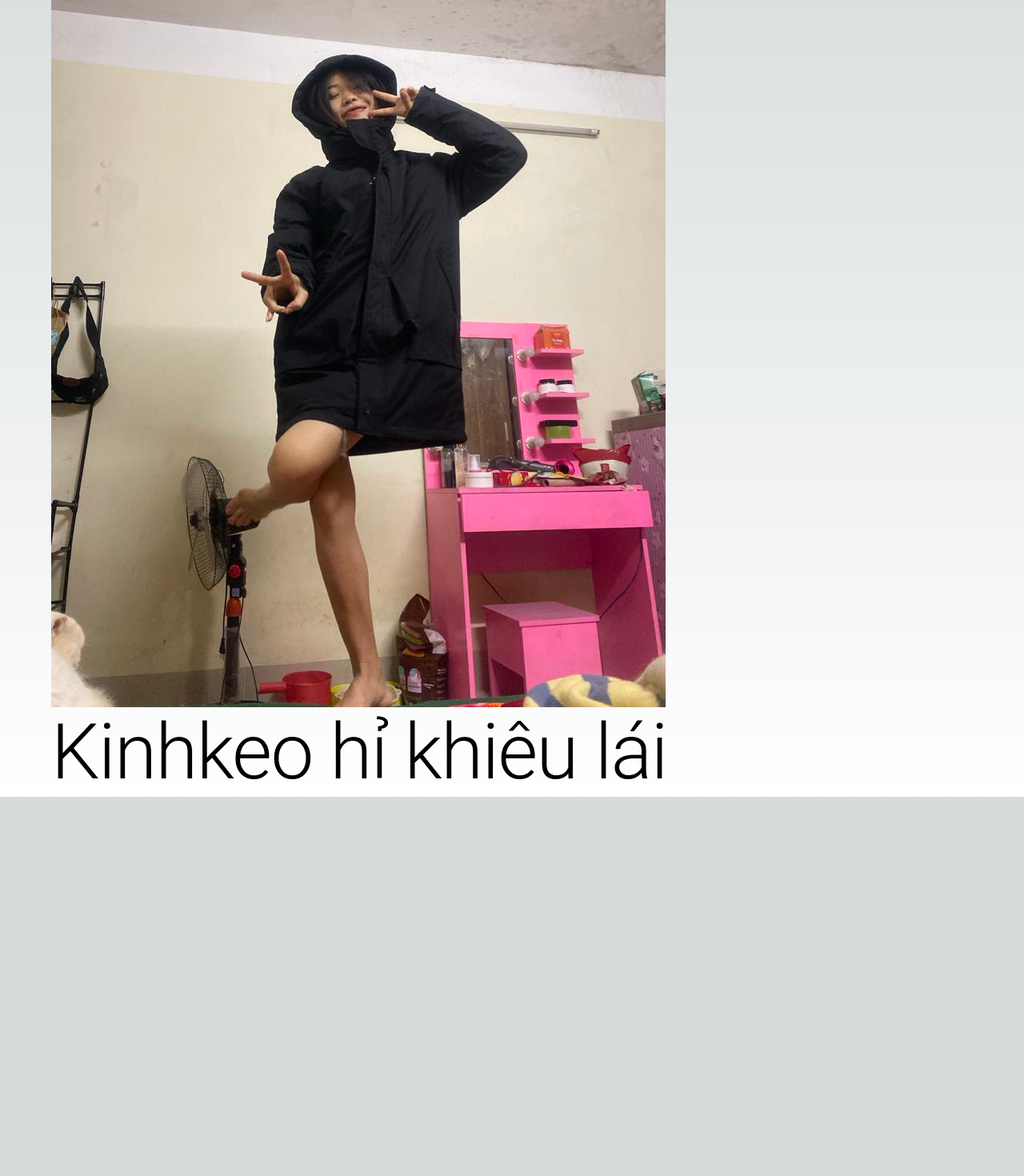
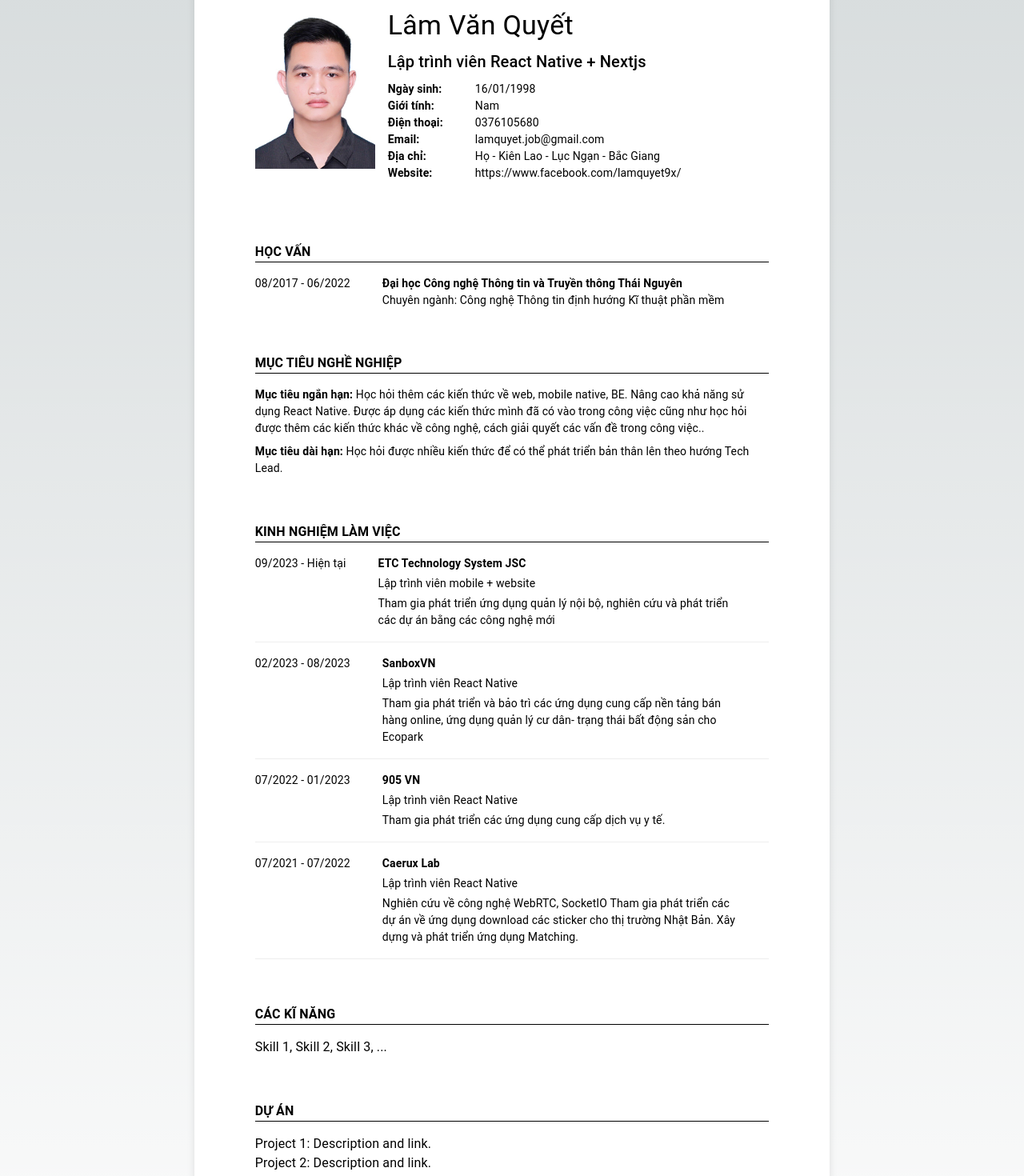
Before and after one commit to LamQuyet/LamQuyet.github.io, a Next.js app: page / in a window 1280 px wide. Shown: the part 140-1610 px from the top of the page at 80% size. Before the commit the page ends 1136 px from the top, so only its background shows below. Built offline with nearby package versions, Linux system fonts and the light colour scheme.

Commit message:
Information + Educe + Career goals + Experience

```diff
--- a/src/app/page.tsx
+++ b/src/app/page.tsx
@@ -3,64 +3,162 @@
 import Layout from "../components/Layout";
 import Header from "../components/Header";
 import Section from "../components/Section";
-import { Box, Container, Typography } from "@mui/material";
-import Image from "next/image";
+import { Box, Container, Stack, Typography } from "@mui/material";
 
 const HomePage = () => {
   return (
-    <Container>
-      <Box>
-        <Box
-          component="img"
-          sx={{
-            height: "auto",
-            width: "auto",
-            // maxHeight: { xs: 233, md: 167 },
-            // maxWidth: { xs: 350, md: 250 },
-          }}
-          alt="image"
-          src="/images/image_1.jpg"
-        />
-        <Typography variant="h1">Kinhkeo hỉ khiêu lái</Typography>
-      </Box>
-    </Container>
-    // <Layout>
-    //   <Header />
-    //   <Section title="Experience">
-    //     <Typography variant="body1" component="p">
-    //       Job 1: Description of your role and achievements.
-    //     </Typography>
-    //     <Typography variant="body1" component="p">
-    //       Job 2: Description of your role and achievements.
-    //     </Typography>
-    //   </Section>
-    //   <Section title="Education">
-    //     <Typography variant="body1" component="p">
-    //       Degree: Institution, Year.
-    //     </Typography>
-    //   </Section>
-    //   <Section title="Skills">
-    //     <Typography variant="body1" component="p">
-    //       Skill 1, Skill 2, Skill 3, ...
-    //     </Typography>
-    //   </Section>
-    //   <Section title="Projects">
-    //     <Typography variant="body1" component="p">
-    //       Project 1: Description and link.
-    //     </Typography>
-    //     <Typography variant="body1" component="p">
-    //       Project 2: Description and link.
-    //     </Typography>
-    //   </Section>
-    //   <Section title="Contact">
-    //     <Typography variant="body1" component="p">
-    //       Email: youremail@example.com
-    //     </Typography>
-    //     <Typography variant="body1" component="p">
-    //       Phone: (123) 456-7890
-    //     </Typography>
-    //   </Section>
-    // </Layout>
+    <Layout>
+      <Header />
+      <Section title="Học vấn">
+        <Stack direction="row" spacing={5}>
+          <Typography fontWeight={"400"} fontSize={14} maxWidth={"30%"}>
+            08/2017 - 06/2022
+          </Typography>
+          <Stack maxWidth={"70%"}>
+            <Typography fontWeight={"600"} fontSize={14}>
+              Đại học Công nghệ Thông tin và Truyền thông Thái Nguyên
+            </Typography>
+            <Typography fontWeight={"400"} fontSize={14}>
+              Chuyên ngành: Công nghệ Thông tin định hướng Kĩ thuật phần mềm
+            </Typography>
+          </Stack>
+        </Stack>
+      </Section>
+      <Section title="Mục tiêu nghề nghiệp">
+        <Stack spacing={1}>
+          <Typography fontWeight={"400"} fontSize={14}>
+            <b>Mục tiêu ngắn hạn:</b> Học hỏi thêm các kiến thức về web, mobile
+            native, BE. Nâng cao khả năng sử dụng React Native. Được áp dụng các
+            kiến thức mình đã có vào trong công việc cũng như học hỏi được thêm
+            các kiến thức khác về công nghệ, cách giải quyết các vấn đề trong
+            công việc..
+          </Typography>
+          <Typography fontWeight={"400"} fontSize={14}>
+            <b>Mục tiêu dài hạn:</b> Học hỏi được nhiều kiến thức để có thể phát
+            triển bản thân lên theo hướng Tech Lead.
+          </Typography>
+        </Stack>
+      </Section>
+      <Section title="Kinh nghiệm làm việc">
+        <Stack spacing={2}>
+          <Stack
+            direction="row"
+            spacing={5}
+            borderBottom={1}
+            borderColor={"#eee"}
+            pb={2}
+          >
+            <Typography fontWeight={"400"} fontSize={14} maxWidth={"30%"}>
+              09/2023 - Hiện tại
+            </Typography>
+            <Stack maxWidth={"70%"} spacing={0.5}>
+              <Typography fontWeight={"600"} fontSize={14}>
+                ETC Technology System JSC
+              </Typography>
+              <Typography fontWeight={"400"} fontSize={14}>
+                Lập trình viên mobile + website
+              </Typography>
+              <Typography fontWeight={"400"} fontSize={14}>
+                Tham gia phát triển ứng dụng quản lý nội bộ, nghiên cứu và phát
+                triển các dự án bằng các công nghệ mới
+              </Typography>
+            </Stack>
+          </Stack>
+          <Stack
+            direction="row"
+            spacing={5}
+            borderBottom={1}
+            borderColor={"#eee"}
+            pb={2}
+          >
+            <Typography fontWeight={"400"} fontSize={14} maxWidth={"30%"}>
+              02/2023 - 08/2023
+            </Typography>
+            <Stack maxWidth={"70%"} spacing={0.5}>
+              <Typography fontWeight={"600"} fontSize={14}>
+                SanboxVN
+              </Typography>
+              <Typography fontWeight={"400"} fontSize={14}>
+                Lập trình viên React Native
+              </Typography>
+              <Typography fontWeight={"400"} fontSize={14}>
+                Tham gia phát triển và bảo trì các ứng dụng cung cấp nền tảng
+                bán hàng online, ứng dụng quản lý cư dân- trạng thái bất động
+                sản cho Ecopark
+              </Typography>
+            </Stack>
+          </Stack>
+          <Stack
+            direction="row"
+            spacing={5}
+            borderBottom={1}
+            borderColor={"#eee"}
+            pb={2}
+          >
+            <Typography fontWeight={"400"} fontSize={14} maxWidth={"30%"}>
+              07/2022 - 01/2023
+            </Typography>
+            <Stack maxWidth={"70%"} spacing={0.5}>
+              <Typography fontWeight={"600"} fontSize={14}>
+                905 VN
+              </Typography>
+              <Typography fontWeight={"400"} fontSize={14}>
+                Lập trình viên React Native
+              </Typography>
+              <Typography fontWeight={"400"} fontSize={14}>
+                Tham gia phát triển các ứng dụng cung cấp dịch vụ y tế.
+              </Typography>
+            </Stack>
+          </Stack>
+          <Stack
+            direction="row"
+            spacing={5}
+            borderBottom={1}
+            borderColor={"#eee"}
+            pb={2}
+          >
+            <Typography fontWeight={"400"} fontSize={14} maxWidth={"30%"}>
+              07/2021 - 07/2022
+            </Typography>
+            <Stack maxWidth={"70%"} spacing={0.5}>
+              <Typography fontWeight={"600"} fontSize={14}>
+                Caerux Lab
+              </Typography>
+              <Typography fontWeight={"400"} fontSize={14}>
+                Lập trình viên React Native
+              </Typography>
+              <Typography fontWeight={"400"} fontSize={14}>
+                Nghiên cứu về công nghệ WebRTC, SocketIO Tham gia phát triển các
+                dự án về ứng dụng download các sticker cho thị trường Nhật Bản.
+                Xây dựng và phát triển ứng dụng Matching.
+              </Typography>
+            </Stack>
+          </Stack>
+        </Stack>
+      </Section>
+
+      <Section title="Các kĩ năng">
+        <Typography variant="body1" component="p">
+          Skill 1, Skill 2, Skill 3, ...
+        </Typography>
+      </Section>
+      <Section title="Dự án">
+        <Typography variant="body1" component="p">
+          Project 1: Description and link.
+        </Typography>
+        <Typography variant="body1" component="p">
+          Project 2: Description and link.
+        </Typography>
+      </Section>
+      <Section title="Contact">
+        <Typography variant="body1" component="p">
+          Email: youremail@example.com
+        </Typography>
+        <Typography variant="body1" component="p">
+          Phone: (123) 456-7890
+        </Typography>
+      </Section>
+    </Layout>
   );
 };
 
--- a/src/components/Header.tsx
+++ b/src/components/Header.tsx
@@ -1,25 +1,76 @@
-// components/Header.js
+"use client";
 
 import React from "react";
-import { Typography } from "@mui/material";
+import { Avatar, Box, Stack, Typography } from "@mui/material";
+import Image from "next/image";
 
 const Header = () => {
   return (
     <header
-      style={{ textAlign: "center", marginBottom: "20mm", color: "black" }}
+      style={{ textAlign: "start", marginBottom: "20mm", color: "black" }}
     >
-      <Typography variant="h1" component="h1">
-        Your Name
-      </Typography>
-      <Typography variant="h5" component="p">
-        Job Title
-      </Typography>
-      <Typography variant="body1" component="p">
-        Email: youremail@example.com
-      </Typography>
-      <Typography variant="body1" component="p">
-        Phone: (123) 456-7890
-      </Typography>
+      <Stack direction="row" spacing={2}>
+        <Box
+          component="img"
+          alt="avatar"
+          src={"/images/avatar.jpg"}
+          sx={{
+            width: 150,
+            height: "auto",
+            aspectRatio: 3 / 4,
+            maxWidth: "100%",
+            maxHeight: 200,
+          }}
+        />
+        <Stack direction="column" spacing={1}>
+          <Typography variant="h4">Lâm Văn Quyết</Typography>
+          <Typography variant="h6">
+            Lập trình viên React Native + Nextjs
+          </Typography>
+          <Stack direction="row" spacing={5}>
+            <Stack>
+              <Typography fontWeight={"700"} fontSize={14}>
+                Ngày sinh:
+              </Typography>
+              <Typography fontWeight={"700"} fontSize={14}>
+                Giới tính:
+              </Typography>
+              <Typography fontWeight={"700"} fontSize={14}>
+                Điện thoại:
+              </Typography>
+              <Typography fontWeight={"700"} fontSize={14}>
+                Email:
+              </Typography>
+              <Typography fontWeight={"700"} fontSize={14}>
+                Địa chỉ:
+              </Typography>
+              <Typography fontWeight={"700"} fontSize={14}>
+                Website:
+              </Typography>
+            </Stack>
+            <Stack>
+              <Typography fontWeight={"400"} fontSize={14}>
+                16/01/1998
+              </Typography>
+              <Typography fontWeight={"400"} fontSize={14}>
+                Nam
+              </Typography>
+              <Typography fontWeight={"400"} fontSize={14}>
+                0376105680
+              </Typography>
+              <Typography fontWeight={"400"} fontSize={14}>
+                lamquyet.job@gmail.com
+              </Typography>
+              <Typography fontWeight={"400"} fontSize={14}>
+                Họ - Kiên Lao - Lục Ngạn - Bắc Giang
+              </Typography>
+              <Typography fontWeight={"400"} fontSize={14}>
+                https://www.facebook.com/lamquyet9x/
+              </Typography>
+            </Stack>
+          </Stack>
+        </Stack>
+      </Stack>
     </header>
   );
 };
--- a/src/components/Section.tsx
+++ b/src/components/Section.tsx
@@ -7,15 +7,13 @@ const Section = ({ title, children }: any) => {
   return (
     <section style={{ marginBottom: "15mm", color: "black" }}>
       <Typography
-        variant="h2"
-        component="h2"
-        style={{
-          borderBottom: "2px solid #000",
-          paddingBottom: "0.5em",
+        sx={{
+          borderBottom: "1px solid #000",
           marginBottom: "1em",
+          fontWeight: "600",
         }}
       >
-        {title}
+        {title.toUpperCase()}
       </Typography>
       {children}
     </section>
```
Also changed, not shown: public/images/avatar.jpg (added).
